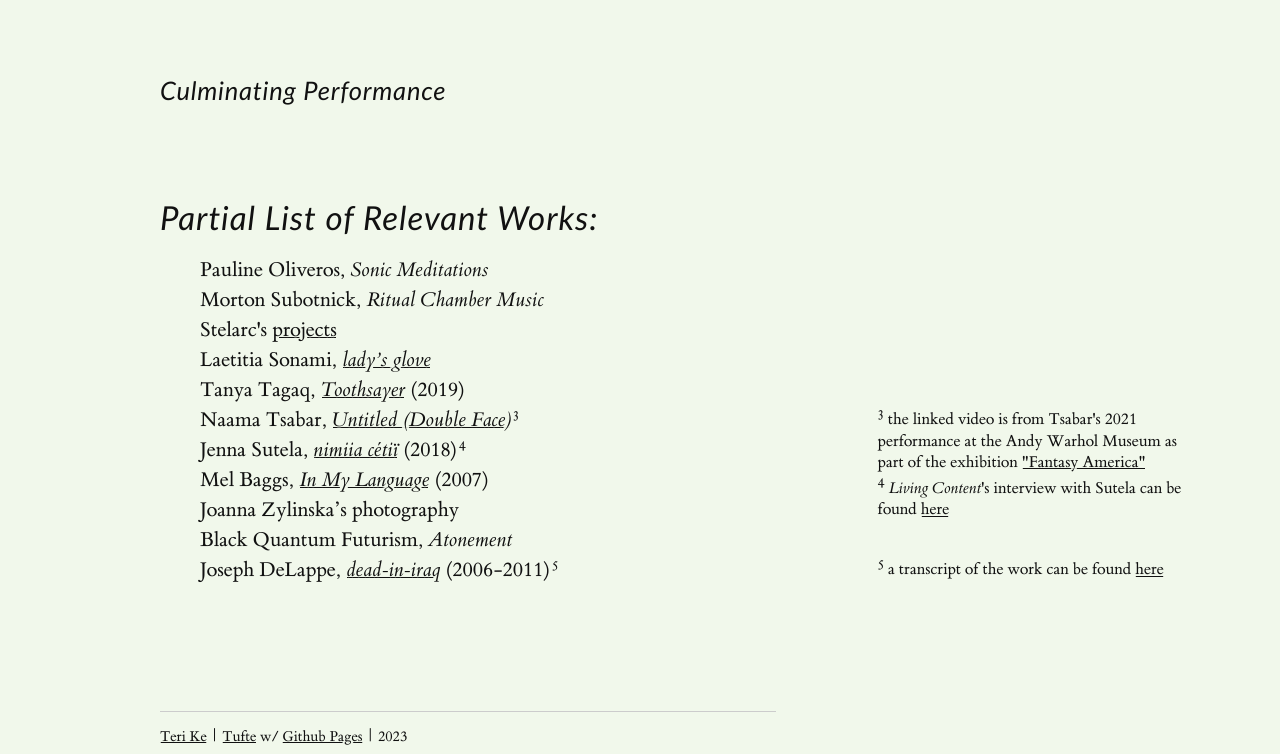
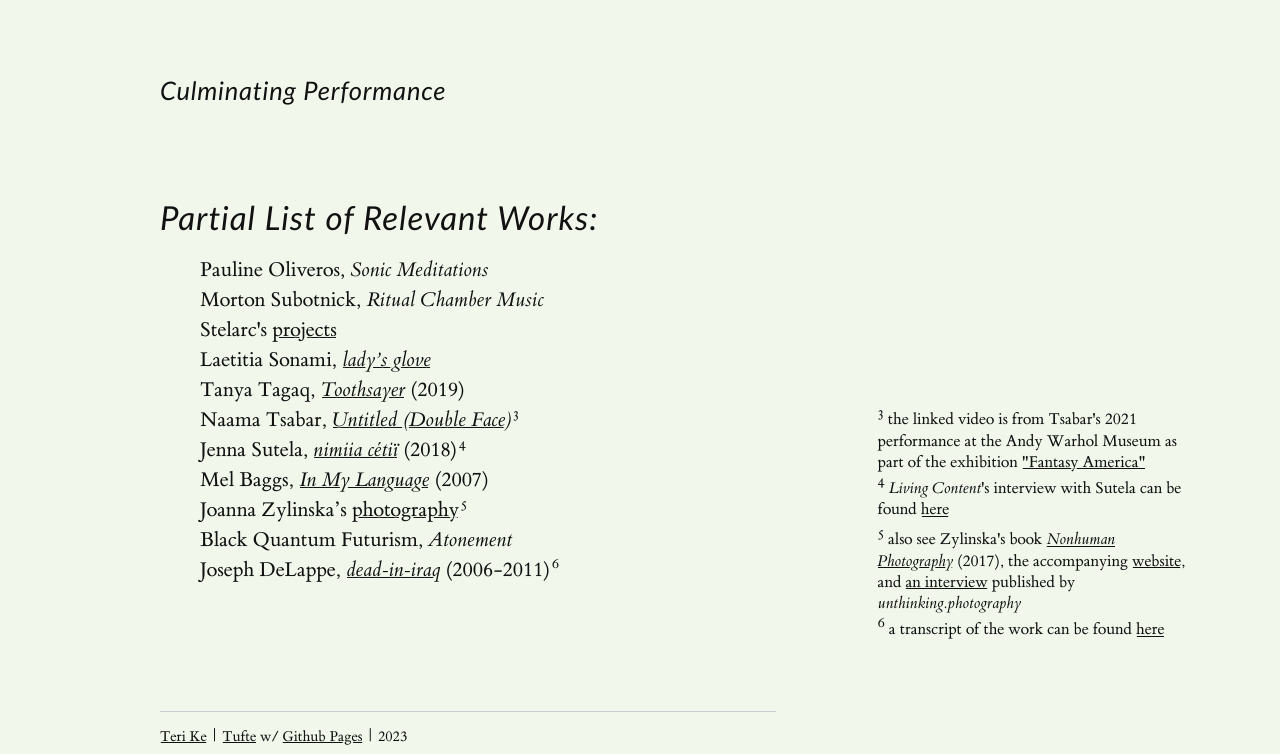
Before and after one commit to teriyake/hcah-seminar-s24, a website: page index.html in a window 1280 px wide. Shown: the part 4089-4843 px from the top of the page. Drawn offline with Linux system fonts and the light colour scheme; files whose address does not match are found by name.

Commit message:
Update index.html

```diff
--- a/index.html
+++ b/index.html
@@ -281,7 +281,14 @@
             ><cite>In My Language</cite></a
           >
           (2007)<br />
-          Joanna Zylinska’s photography<br />
+          Joanna Zylinska’s <a href="http://www.joannazylinska.net/photography/">photography</a><label
+            for="sn-zylinska"
+            class="margin-toggle sidenote-number"
+          ></label
+          ><input type="checkbox" id="sn-zylinska" class="margin-toggle" /><span
+            class="sidenote"
+            >also see Zylinska's book <a href="https://doi.org/10.7551/mitpress/10938.001.0001/"><cite>Nonhuman Photography</cite></a> (2017), the accompanying <a href="https://www.nonhuman.photography/">website</a>, and <a href="readings/zylinska-interview.pdf">an interview</a> published by <em>unthinking.photography</em></span
+          ><br />
           Black Quantum Futurism, <cite>Atonement</cite><br />
           Joseph DeLappe,
           <a href="http://delappe.net/project/dead-in-iraq/"
```
